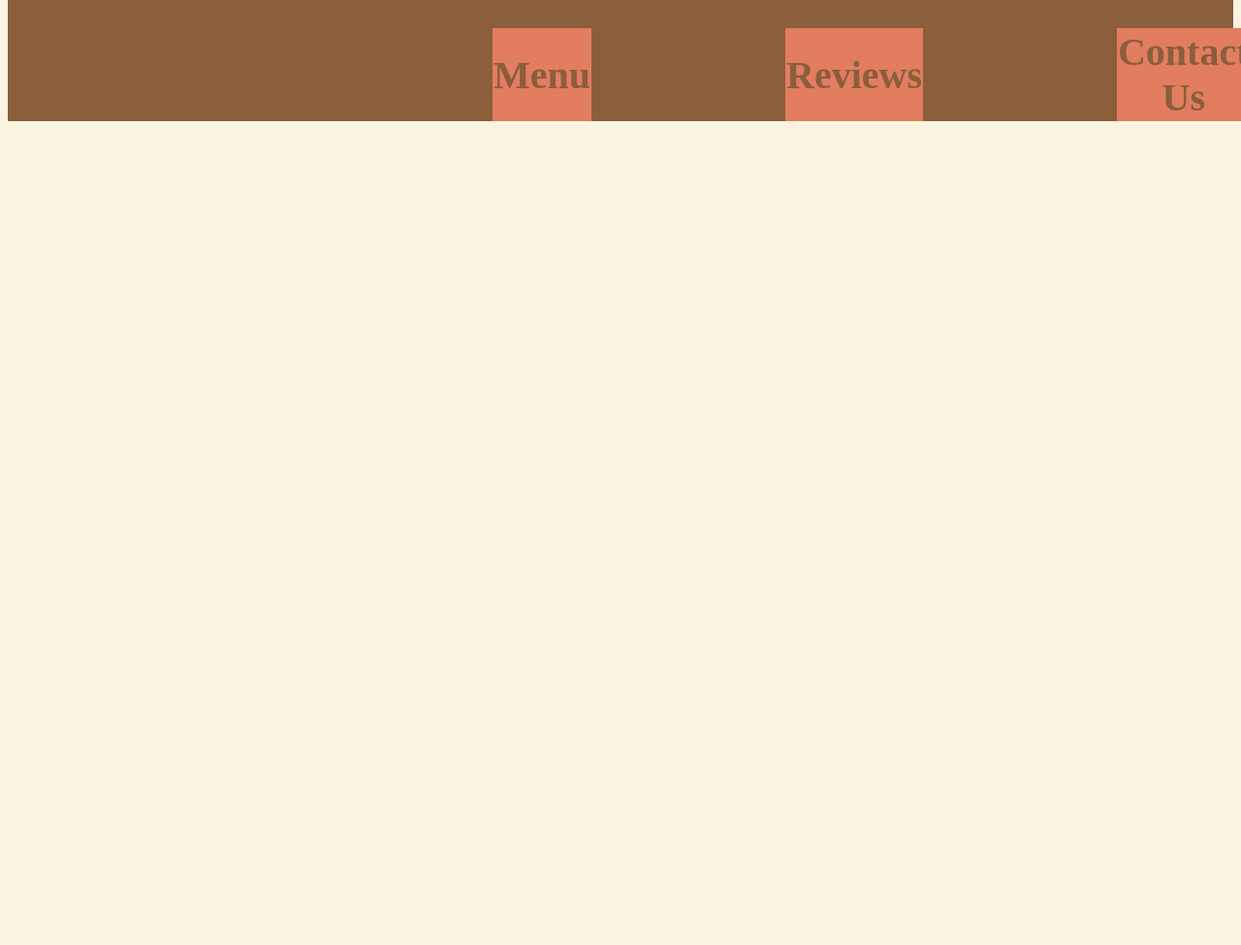
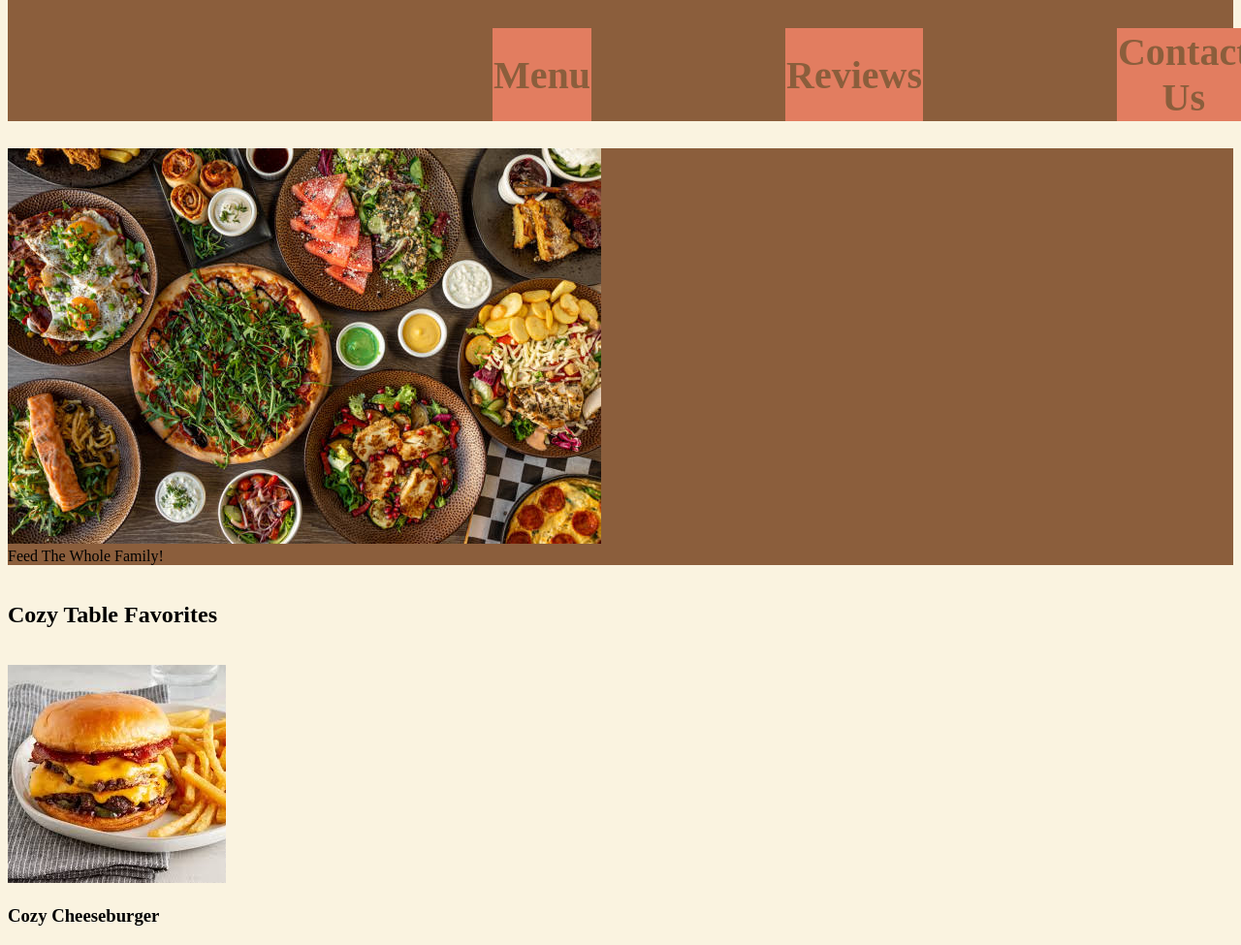
Before and after one commit to chacondi-byte/Cuisine-Project, a plain HTML site: page index.html in a window 1280 px wide. Shown: the part 90-1065 px from the top of the page at 97% size. Before the commit the page ends 800 px from the top, so only its background shows below. Drawn offline with Linux system fonts and the light colour scheme.

Commit message:
Update index.html

```diff
--- a/index.html
+++ b/index.html
@@ -16,16 +16,26 @@
 </head>
 
 <body>
-	<div>
+	<div class="navbar">
 		<h1>Cozy Table</h1>
 		<table>
 			<th>Menu</th>
 			<th>Reviews</th>
 			<th>Contact Us</th>
-			<th>About us</th>
+			<th>About Us</th>
 		</table>
+	</div>
+	<br>
+	<div class="fic">
+	<img id="fot" src="foodontable.jpg" alt="Home Image">
+	<div id="centered">Feed The Whole Family!</div>
+	</div>
+	<br>
+	<h2>Cozy Table Favorites</h2>
+	<br>
+	<img src="cheeseburger.jpg" alt="cozy cheeseburger">
+	<h3>Cozy Cheeseburger</h3>
 
-	</div>
 
 
 
```
